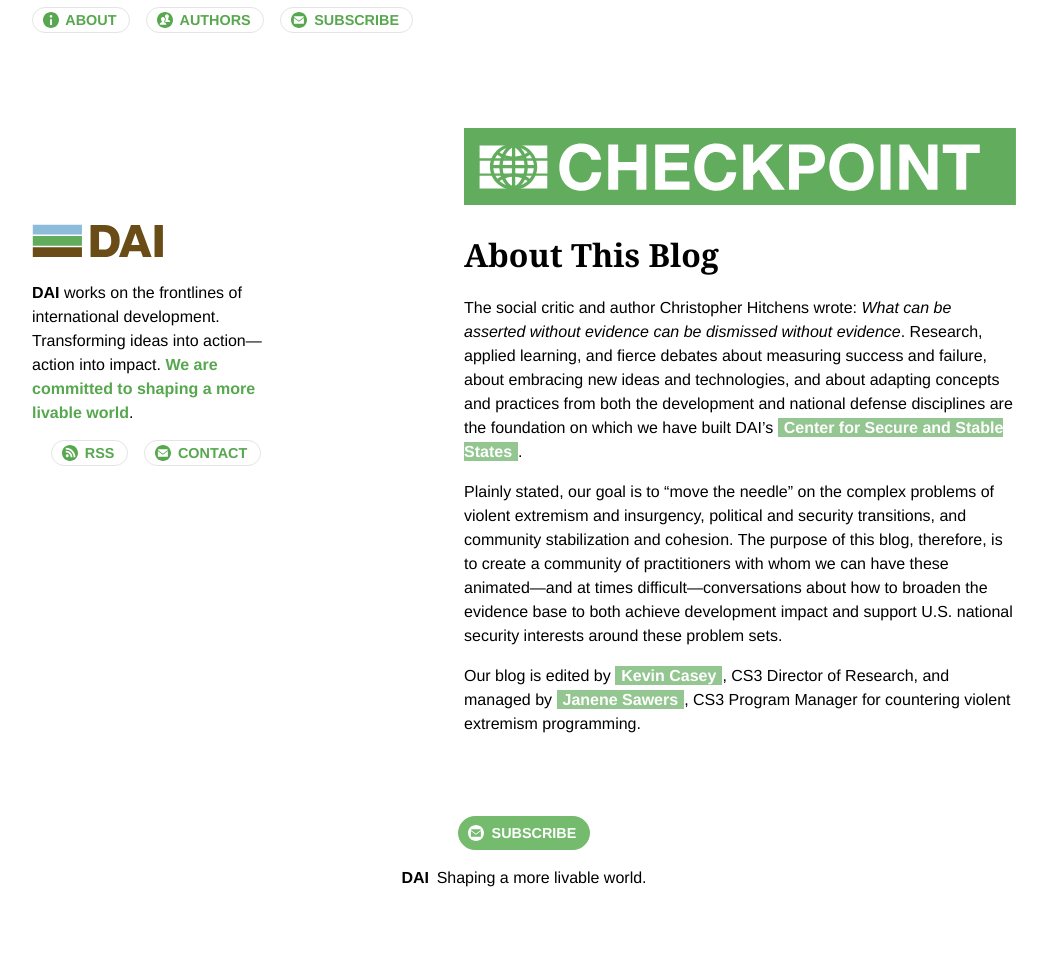
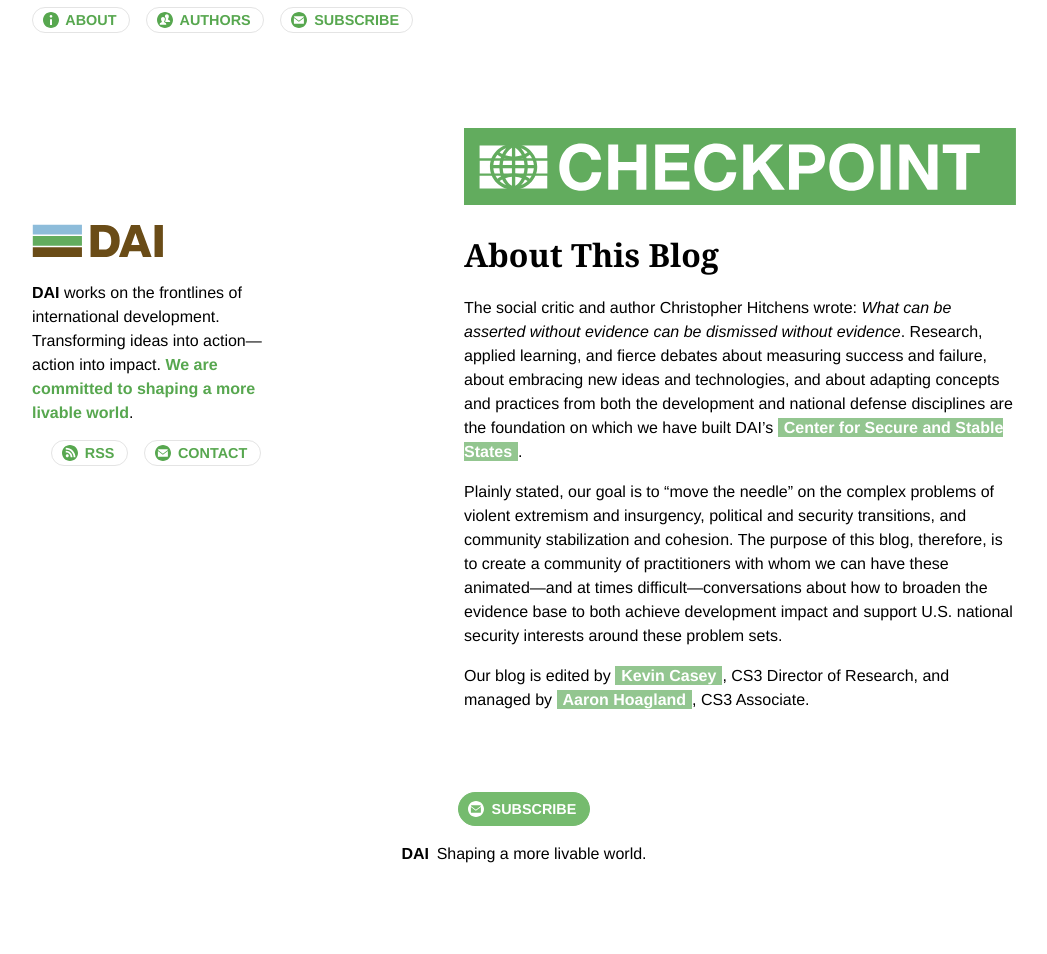
Before and after one commit to BryanSchuetz/CS-, a Jekyll site: the page built from about.md, in a window 1280 px wide. Shown: the whole page, without its empty margins (116-1163 px from the left). Built offline with Jekyll 4.4.1, drawn with Linux system fonts in a browser that asks for light colours; after the commit the page ends 930 px from its top, so only the background shows below that.

Commit message:
Updated About

```diff
--- a/about.md
+++ b/about.md
@@ -8,4 +8,4 @@ The social critic and author Christopher Hitchens wrote: *What can be asserted w
 
 Plainly stated, our goal is to “move the needle” on the complex problems of violent extremism and insurgency, political and security transitions, and community stabilization and cohesion. The purpose of this blog, therefore, is to create a community of practitioners with whom we can have these animated—and at times difficult—conversations about how to broaden the evidence base to both achieve development impact and support U.S. national security interests around these problem sets.
 
-Our blog is edited by [Kevin Casey](dai-global-checkpoint.com/authors/kevin-casey/), CS3 Director of Research, and managed by [Janene Sawers](dai-global-checkpoint.com/authors/janene-sawers/), CS3 Program Manager for countering violent extremism programming.
+Our blog is edited by [Kevin Casey](dai-global-checkpoint.com/authors/kevin-casey/), CS3 Director of Research, and managed by [Aaron Hoagland](dai-global-checkpoint.com/authors/aaron-hoagland/), CS3 Associate.
```
